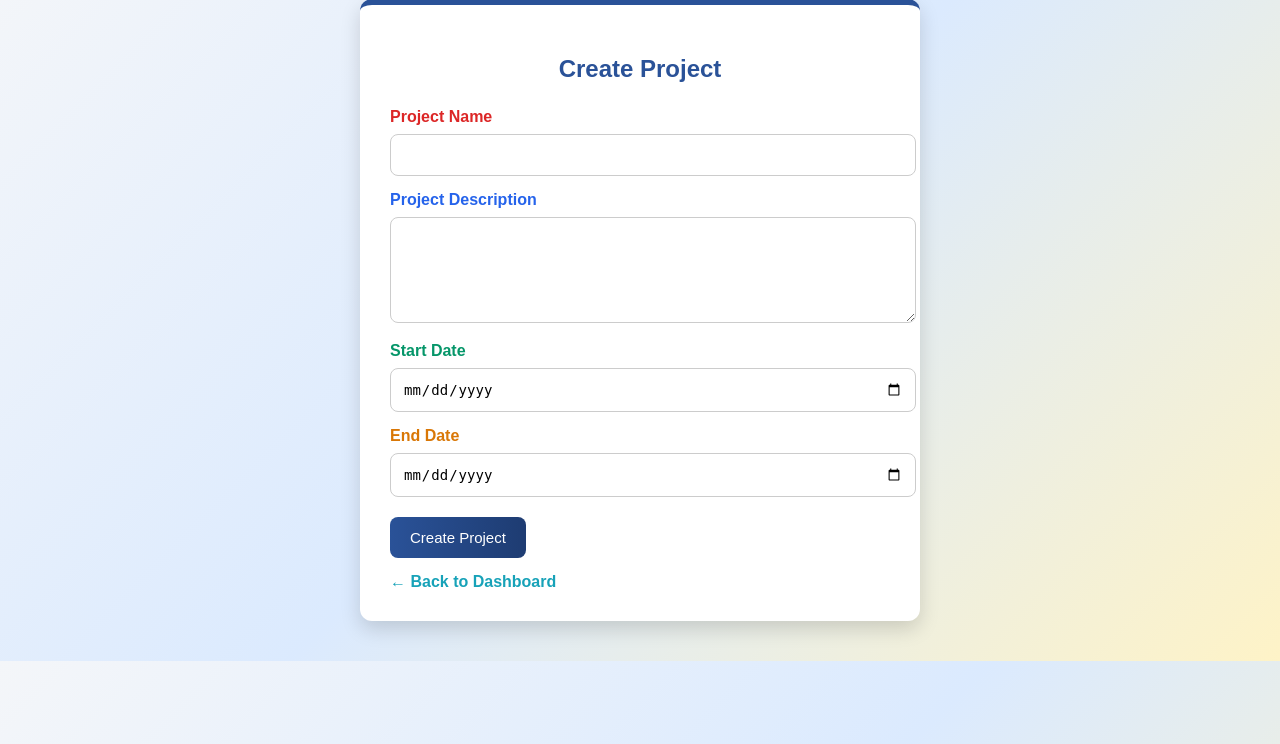
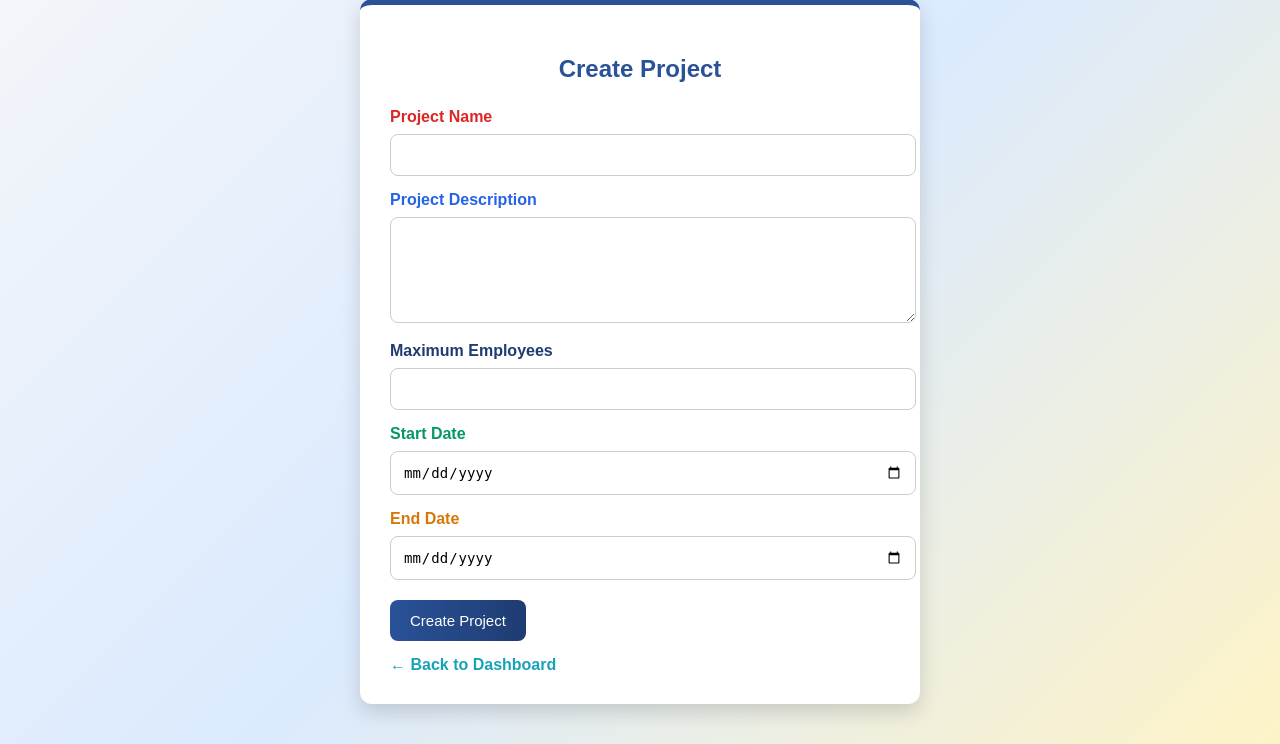
Before and after one commit to dilburroshanmohamed/Main-Project, a Django app: template templates/pm/create_project.html in a window 1280 px wide. Shown: the part 41-785 px from the top of the page. Run offline with Django 5.2, Linux system fonts and the light colour scheme; the template is opened without the code that fills it, so the values that code supplies are empty.

Commit message:
Update project model to require maximum employees and add input field in project creation form

```diff
--- a/stressapp/models.py
+++ b/stressapp/models.py
@@ -32,7 +32,7 @@ class EmployeeProfile(models.Model):
 class Project(models.Model):
     project_name = models.CharField(max_length=100)
     project_description = models.TextField()
-    max_employees = models.IntegerField(default=5)
+    max_employees = models.IntegerField()
 
     start_date = models.DateField(null=True, blank=True)
     end_date = models.DateField(null=True, blank=True)
--- a/templates/pm/create_project.html
+++ b/templates/pm/create_project.html
@@ -103,6 +103,9 @@
         <label style="color:#2563eb;">Project Description</label>
         <textarea name="project_description" required></textarea>
 
+        <label>Maximum Employees</label>
+        <input type="number" name="max_employees" required>
+
         <label style="color:#059669;">Start Date</label>
         <input type="date" name="start_date" required>
 
```
Also changed, not shown: stressapp/migrations/0011_alter_project_max_employees.py (added).
